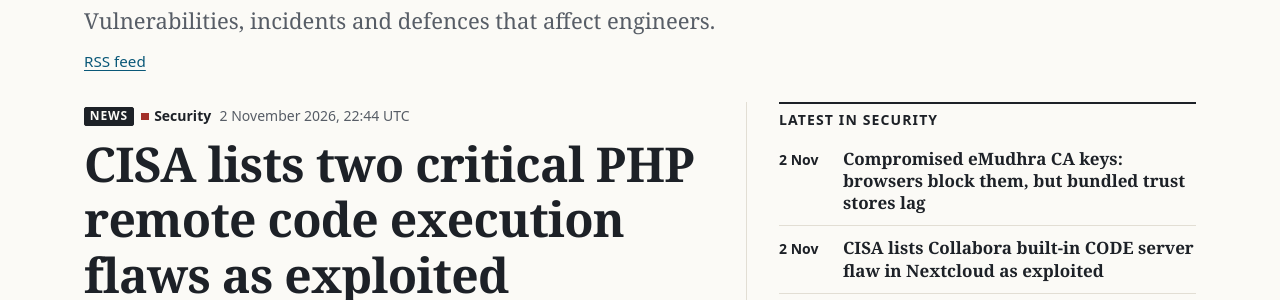
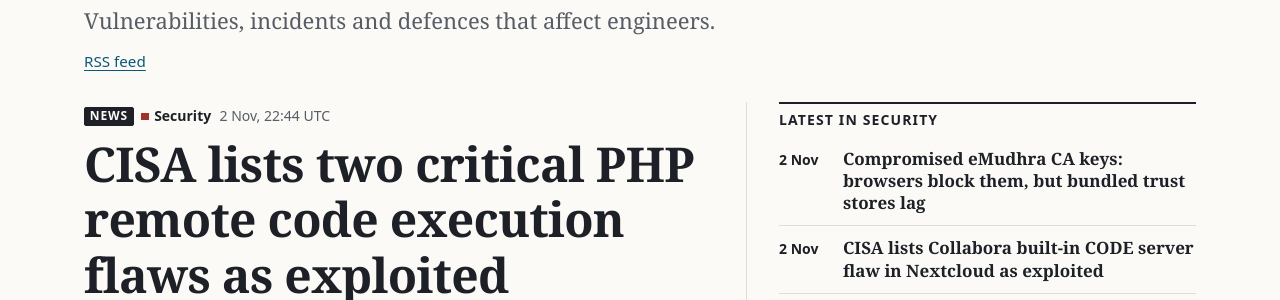
Before and after one commit to northwind-press/northwind-press.github.io, a Jekyll site: the page built from security/index.html, in a window 1280 px wide. Shown: the part 230-530 px from the top of the page. Built offline with Jekyll 4.4.1, drawn with Linux system fonts in a browser that asks for light colours; part of the change alters nothing that is shown.

Commit message:
story.html: short kicker time, 2 Nov[ YYYY][, 22:45 UTC for news] (T-120 via designer)
Co-Authored-By: Claude Opus 5.5 <noreply@anthropic.com>

```diff
--- a/_includes/story.html
+++ b/_includes/story.html
@@ -16,6 +16,10 @@
 {%- endif -%}
 {%- assign st_kind = site.data.kinds | where: 'slug', st.kind | first -%}
 {%- include section-of.html post=st -%}
+{%- comment -%} Short date (T-120): "2 Nov" (+ year if not the build year), ", 22:45 UTC" for news. No "today"
+  forms: the site is static, so they'd go stale between builds. {%- endcomment -%}
+{%- assign st_year = st.date | date: '%Y' -%}
+{%- assign st_build_year = site.time | date: '%Y' -%}
 {%- assign st_corrected = false -%}
 {%- if st.corrections and st.corrections.size > 0 -%}{%- assign st_corrected = true -%}{%- endif -%}
 <{{ st_tag }} class="story story--{{ st_variant }}"{% if so_section %} data-section="{{ so_section.slug }}"{% endif %}>
@@ -23,7 +27,7 @@
     {%- if st_kind %}<span class="badge badge--{{ st_kind.slug }}">{{ st_kind.label | escape }}</span> {% endif -%}
     {%- if so_section %}<a href="{{ so_section.url | relative_url }}">{{ so_section.title | escape }}</a> {% endif -%}
     {%- if so_sub %}<a href="{{ so_sub.url | relative_url }}">{{ so_sub.title | escape }}</a> {% endif -%}
-    <time datetime="{{ st.date | date_to_xmlschema }}">{{ st.date | date: '%-d %B %Y' }}{% if st.kind == 'news' %}, {{ st.date | date: '%H:%M' }} UTC{% endif %}</time>
+    <time datetime="{{ st.date | date_to_xmlschema }}">{{ st.date | date: '%-d %b' }}{% if st_year != st_build_year %} {{ st_year }}{% endif %}{% if st.kind == 'news' %}, {{ st.date | date: '%H:%M' }} UTC{% endif %}</time>
   </p>
   <{{ st_h }} class="story__title"><a href="{{ st.url | relative_url }}">{{ st.title | smartify }}</a></{{ st_h }}>
   {%- if st_variant != 'compact' and st.description %}
```
